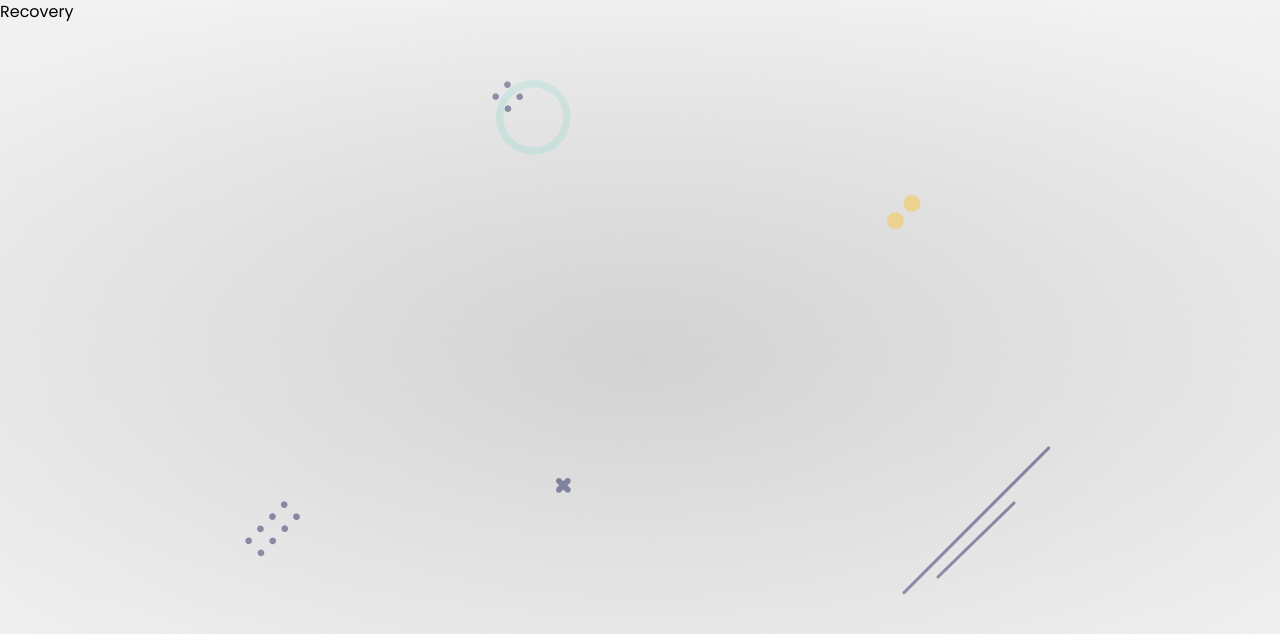
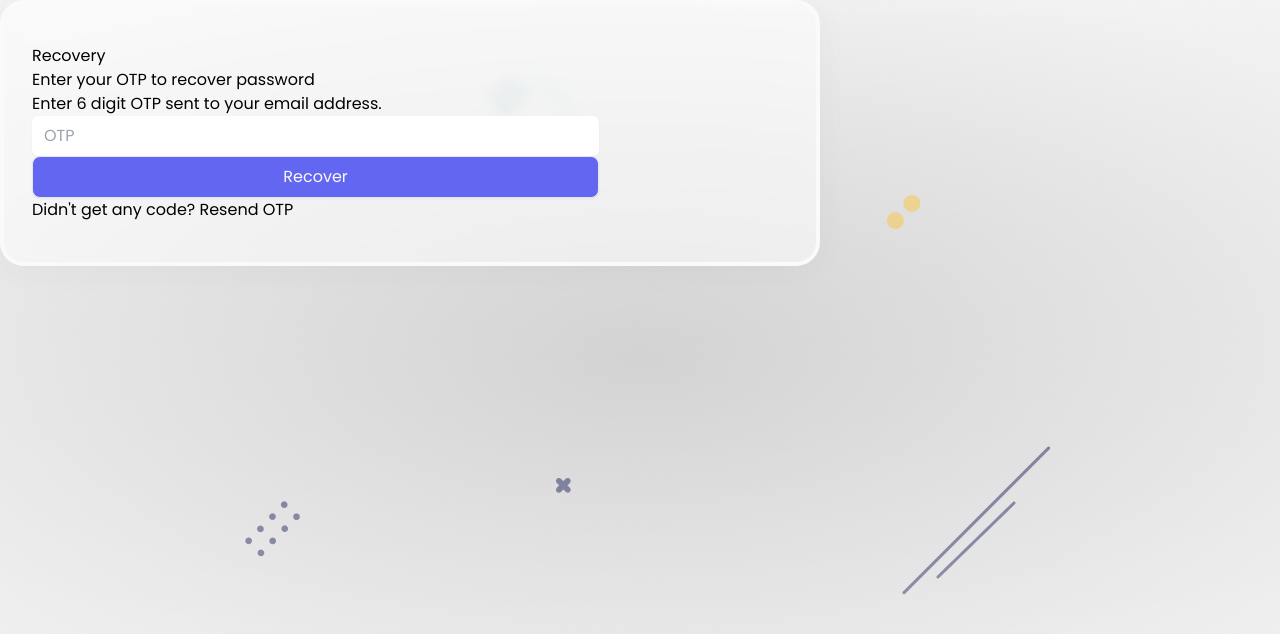
Before and after one commit to Seyam08/login-app, a React (Vite) app in the folder client/: page /recovery in a window 1280 px wide. Shown: the top 634 px of the page. Built offline with nearby package versions, Linux system fonts and the light colour scheme.

Commit message:
Recovery Component done

```diff
--- a/client/src/components/Recovery.jsx
+++ b/client/src/components/Recovery.jsx
@@ -1,9 +1,46 @@
-import React from 'react'
+import React from "react";
+import { Toaster } from "react-hot-toast";
+import { Link } from "react-router-dom";
+// import styles
+import styles from "../styles/Username.module.css";
+// import helpers
 
-export default function Recovery() {
+export default function Recover() {
+  return (
+    <div className="container mx-auto">
+      <Toaster position="top-right" reverseOrder={false}></Toaster>
 
+      <div className="flex justify-center items-center h-screen">
+        <div className={styles.glass}>
+          <div className="title flex flex-col items-center">
+            <h4 className="text-3xl font-bold">Recovery</h4>
+            <span className="py-3 text-1xl w-2/3 text-center text-gray-500">
+              Enter your OTP to recover password
+            </span>
+          </div>
 
-    return (
-        <h1>Recovery</h1>
-    )
+          <form className="py-1">
+            <div className="textbox flex flex-col items-center gap-6">
+              <span className="py-1 text-sm text-left text-gray-500">
+                Enter 6 digit OTP sent to your email address.
+              </span>
+              <input type="text" placeholder="OTP" className={styles.textbox} />
+              <button className={styles.btn} type="submit">
+                Recover
+              </button>
+            </div>
+
+            <div className="text-center py-4">
+              <span>
+                Didn't get any code?{" "}
+                <Link className="text-red-500" to="/recovery">
+                  Resend OTP
+                </Link>
+              </span>
+            </div>
+          </form>
+        </div>
+      </div>
+    </div>
+  );
 }
```
